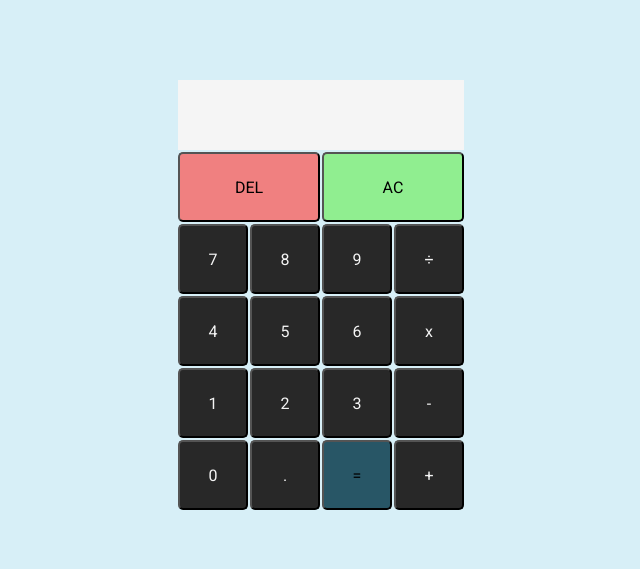
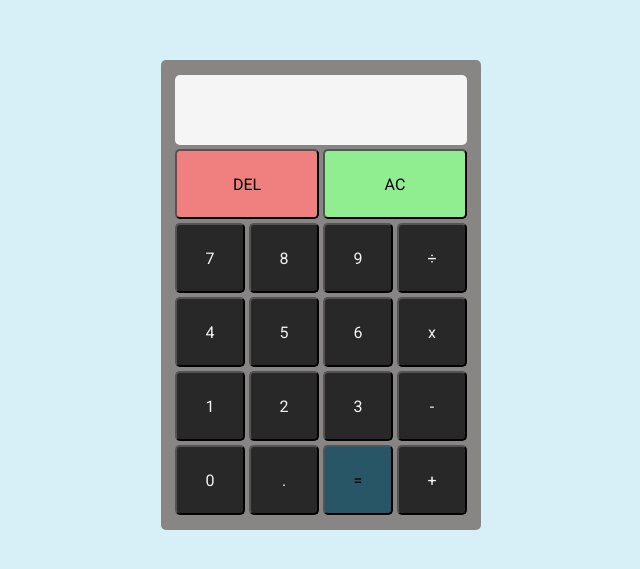
Before and after one commit to asiill/javascript-calculator, a plain HTML site: page index.html in a window 1280 px wide. Shown: the part 105-674 px from the top of the page, without its empty margins (319-959 px from the left). Drawn offline with Linux system fonts and the light colour scheme.

Commit message:
Add wrapper

```diff
--- a/index.html
+++ b/index.html
@@ -9,6 +9,7 @@
     <script src="script.js" defer></script>
 </head>
 <body>
+    <div id="wrapper">
         <div class="calculator-grid">
 
             <div class="output">
@@ -36,5 +37,6 @@
             <button id="add" class="operation">+</button>
 
         </div>
+    </div>
 </body>
 </html>
--- a/style.css
+++ b/style.css
@@ -6,18 +6,34 @@
 }
 
 body {
+    height: 100vh;
     margin: 0;
     padding: 0;
     background: #d7eff7;
+
+    display: flex;
+    justify-content: center;
+    align-items: center;
+}
+
+#wrapper {
+    width: 320px;
+    height: 470px;
+    margin: 20px;
+    padding: 20px;
+    border-radius: 5px;
+    background-color: rgb(136, 133, 133);
+
+    display: flex;
+    justify-content: center;
+    align-items: center;
 }
 
 .calculator-grid {
-    min-height: 100vh;
-
     display: grid;
     grid-template-columns: repeat(4, 70px);
     grid-template-rows: repeat(6, 70px);
-    gap: 2px;
+    gap: 4px;
     align-content: center;
     justify-content: center;
 
@@ -25,8 +41,8 @@ body {
 
 .output {
     grid-column: 1 / -1;
-
     padding: 10px;
+    border-radius: 5px;
     background-color: #f5f5f5;
 
     display: flex;
```
Lines whose indentation alone changed are shown as unchanged.
